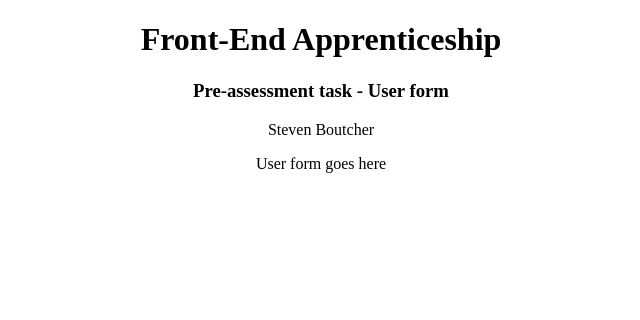
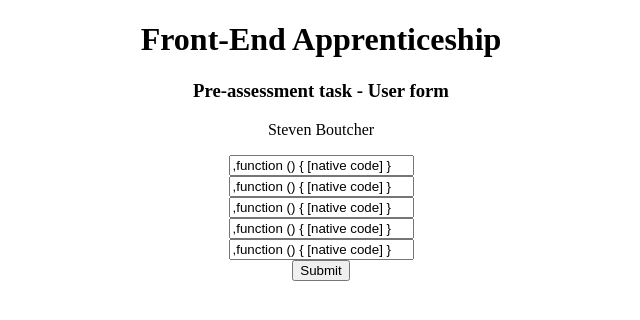
Before and after one commit to boutchersj/fe-pre-assessment, a React (Create React App) app: page / in a window 1280 px wide. Shown: the top 320 px of the page, without its empty margins (319-959 px from the left). Built offline with nearby package versions, Linux system fonts and the light colour scheme.

Commit message:
[MAIN] Create form boilerplate; create input wrapper component; render the form and inputs on the page

```diff
--- a/src/app/App.js
+++ b/src/app/App.js
@@ -1,6 +1,8 @@
 import './App.css';
+import Form from './Form';
 
 function App() {
+
   return (
     <div className="App">
       <header>
@@ -9,7 +11,7 @@ function App() {
         <p>Steven Boutcher</p>
       </header>
       <main>
-        <p>User form goes here</p>
+        <Form />
       </main>
     </div>
   );
--- /dev/null
+++ b/src/app/Form.js
@@ -0,0 +1,42 @@
+import React, { useState } from 'react';
+import Input from './Input';
+
+function Form() {
+  const fullName = useState('');
+  const email = useState('');
+  const password = useState('');
+  const occupation = useState('');
+  const state = useState('');
+
+  const submitForm = () => {
+
+  };
+
+  return (
+    <form>
+      <Input>
+        <label htmlFor="fullName"></label>
+        <input value={fullName}></input>
+      </Input>
+      <Input>
+        <label htmlFor="email"></label>
+        <input value={email}></input>
+      </Input>
+      <Input>
+        <label htmlFor="password"></label>
+        <input value={password}></input>
+      </Input>
+      <Input>
+        <label htmlFor="occupation"></label>
+        <input value={occupation}></input>
+      </Input>
+      <Input>
+        <label htmlFor="state"></label>
+        <input value={state}></input>
+      </Input>
+      <input type="submit" onClick={submitForm}/>
+    </form>
+  );
+}
+
+export default Form;
--- /dev/null
+++ b/src/app/Input.js
@@ -0,0 +1,18 @@
+import React from 'react';
+
+function Input(props) {
+  const inputWrapperStyles = {
+    display: 'flex',
+    flexDirection: 'column',
+    justifyContent: 'center',
+    alignItems: 'center'
+  };
+
+  return (
+    <div style={inputWrapperStyles}>
+      {props.children}
+    </div>
+  );
+}
+
+export default Input;
```
